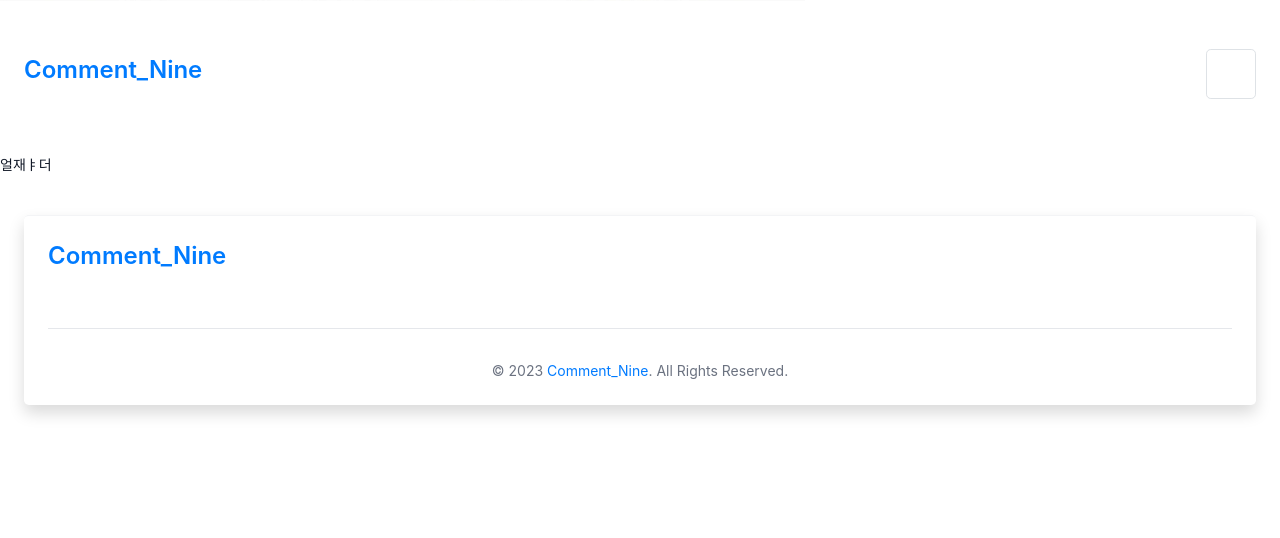
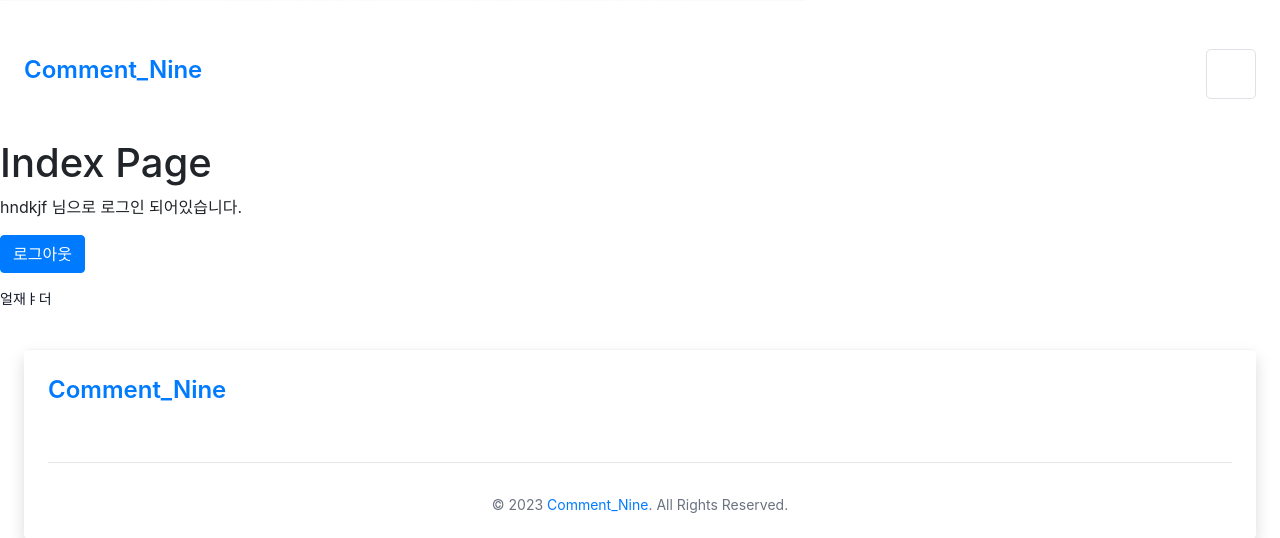
Before and after one commit to SulHyunRyung/Comment_Nine, a Flask app: page /index in a window 1280 px wide. Shown: the part 509-1047 px from the top of the page. Before the commit the page ends 925 px from the top, so only its background shows below. Run offline with Flask 3, Linux system fonts and the light colour scheme; a user stored in the database is signed in; some libraries are stand-ins or nearby versions.

Commit message:
인덱스 페이지에 로그인 상태 div 추가

```diff
--- a/templates/index.html
+++ b/templates/index.html
@@ -2,6 +2,20 @@
     <form action="{{ url_for('index')}}" method="get">
     <input type="hidden" name="user_id" value="user_id">
     <!-- <button onclick="location.href='postView.html'">Document</button> -->
+    <h1>Index Page</h1>
+    <div>
+        {% if 'user_id' in session %}
+            <p>{{ session['user_id'] }} 님으로 로그인 되어있습니다.</p>
+            <form method="post" action="{{ url_for('logout') }}">
+                <button type="submit" class="btn btn-primary">로그아웃</button>
+            </form>
+        {% else %}
+            <p> 로그인 해주세요. </p>
+            <form method="get" action="{{ url_for('login') }}">
+                <button type="submit" class="btn btn-primary">로그인</button>
+            </form>
+        {% endif %}
+    </div>
     {% for chat in data %}
     <div class="flow-root"><dl class="-my-3 divide-y divide-gray-100 text-sm"><div class="grid grid-cols-1 gap-1 py-3 sm:grid-cols-3 sm:gap-4">
         <dt class="font-medium text-gray-900" onclick="location.href='postView'">{{chat.title}}</dt><dd class="text-gray-700 sm:col-span-2"></dd>
```
